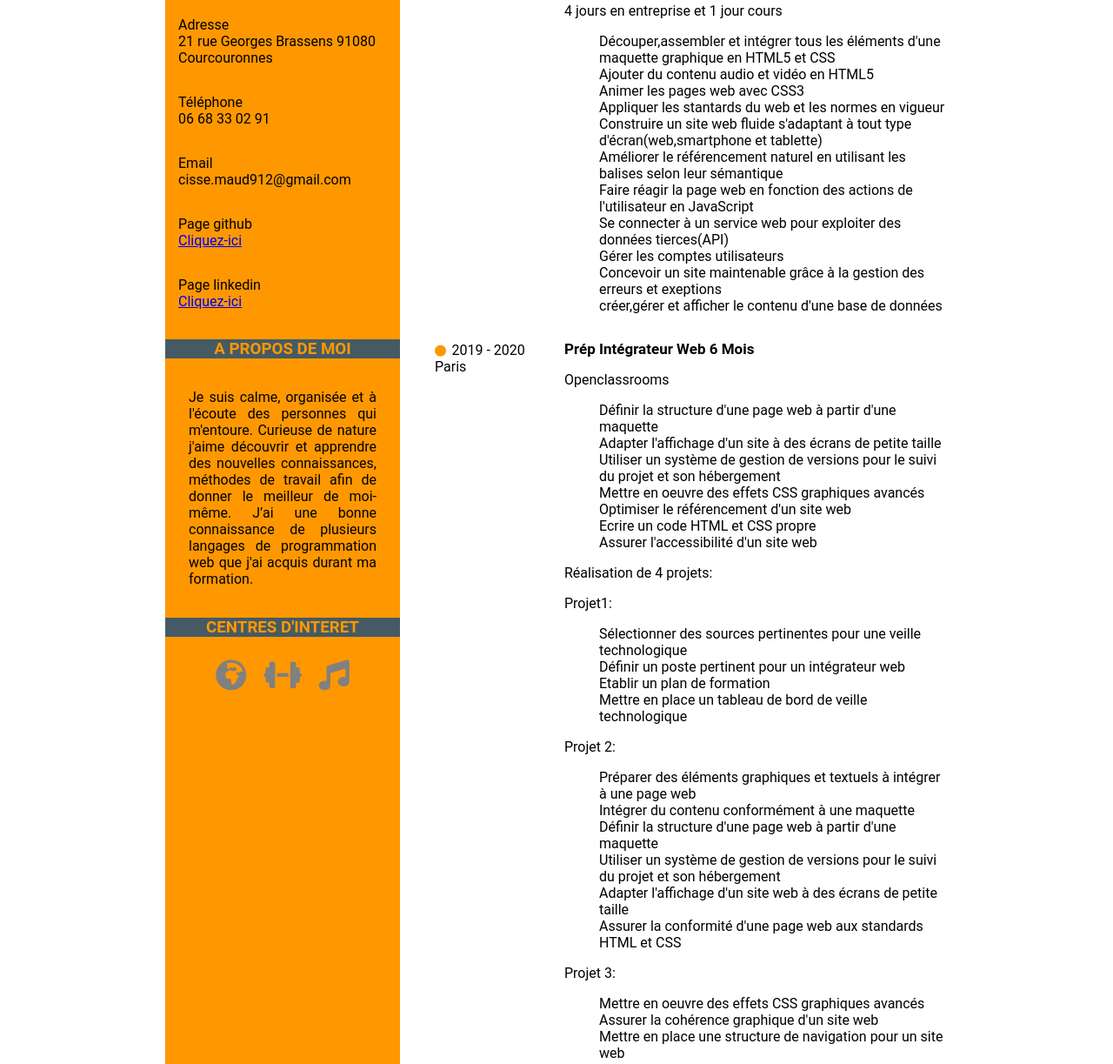
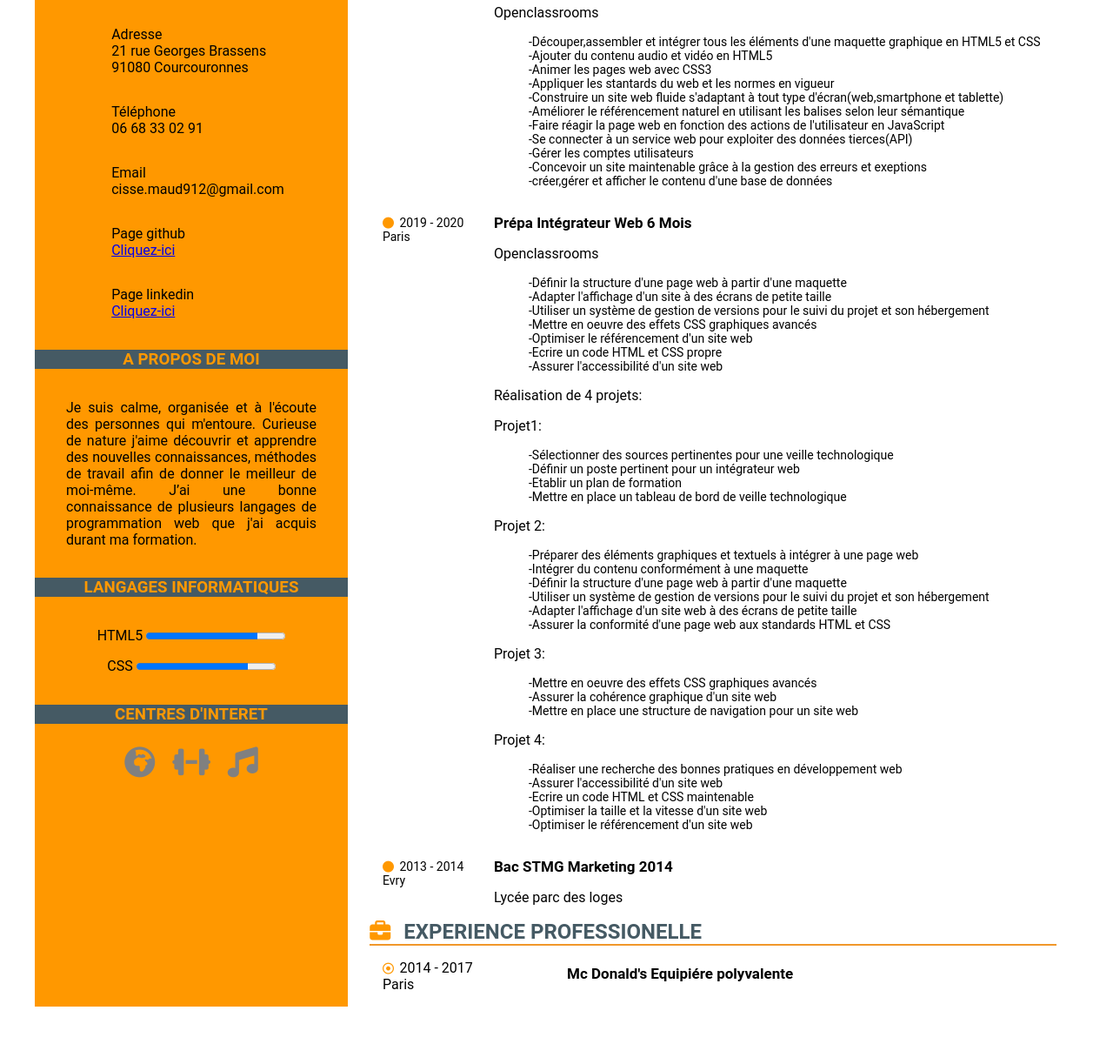
Before and after one commit to Maud-CISSE/CVCISSEMAUD, a plain HTML site: page index.html in a window 1280 px wide. Shown: the part 295-1518 px from the top of the page at 87% size. After the commit the page ends 1452 px from the top, so only its background shows below. Drawn offline with Linux system fonts and the light colour scheme.

Commit message:
Add files via upload

```diff
--- a/index.html
+++ b/index.html
@@ -14,18 +14,18 @@
 
 		<aside id="informations">
 			<figure class="infos">
-				<img id="photo" src="images/maudcissecv.JPG" alt="photo">
+				<img id="photo" src="images/maudcv.JPG" alt="photo">
 			</figure>
 
 			<section id="contact">
 				<div>
 					<h3>CONTACT</h3>
 					<div class="sousContact">
-						<p> Adresse<br/>21 rue Georges Brassens 91080 Courcouronnes</p>
+						<p> Adresse<br/>21 rue Georges Brassens<br>91080 Courcouronnes</p>
 			            <p>Téléphone<br/>06 68 33 02 91</p>
 						<p>Email<br/>cisse.maud912@gmail.com</p>
 						<p>Page github<br/><a href="https://github.com/Maud-CISSE">Cliquez-ici</a></p>
-						<p>Page linkedin<br/><a href="https://www.linkedin.com/feed/">Cliquez-ici</a></p>
+						<p>Page linkedin<br/><a href="https://www.linkedin.com/in/maud-cisse-09bba4198/">Cliquez-ici</a></p>
 					</div>
 				</div>
 			</section>
@@ -38,6 +38,21 @@
 					<p>Je suis calme, organisée et à l'écoute des personnes qui m'entoure. Curieuse de nature j'aime découvrir et apprendre des nouvelles connaissances, méthodes de travail afin de donner le meilleur de moi-même. J’ai une bonne connaissance de plusieurs langages de programmation web que j'ai acquis durant ma formation.</p>
 				</div>
 			</section>
+
+			<section id="informatique">
+				<div>
+					<h3>LANGAGES INFORMATIQUES</h3>
+				</div>
+
+				<div>
+					<article id="articleInfor">
+						<p>HTML5 <progress class="avancement" value="80" max="100"></progress></p>
+						<p>CSS <progress class="avancement" value="80" max="100"></progress></p>
+					</article>
+		        </div>
+
+			</section>
+
 
 			<section class="hobbies">
 				<div>
@@ -57,6 +72,7 @@
 	 		<header>
 	    		<h1><span>MAUD</span> CISSE</h1>
 	      		<h3><span>Dével</span>oppeuse web alternance</h3>
+	      		<p>4 jours en entreprise et 1 jour en formation durée de l'alternance 1 an</p>
 	      	</header>
 
 	 		<section id="formation">
@@ -74,19 +90,18 @@
 				    <div>
 					    <h2>Développeuse web alternance</h2>
 					    <p>Openclassrooms</p>
-					    <p>4 jours en entreprise et 1 jour cours</p>
 					    <ul>
-					    	<li>Découper,assembler et intégrer tous les éléments d'une maquette graphique en HTML5 et CSS</li>
-					    	<li>Ajouter du contenu audio et vidéo en HTML5</li>
-					    	<li>Animer les pages web avec CSS3</li>
-					    	<li>Appliquer les stantards du web et les normes en vigueur</li>
-					    	<li>Construire un site web fluide s'adaptant à tout type d'écran(web,smartphone et tablette)</li>
-					    	<li>Améliorer le référencement naturel en utilisant les balises selon leur sémantique</li>
-					    	<li>Faire réagir la page web en fonction des actions de l'utilisateur en JavaScript</li>
-					    	<li>Se connecter à un service web pour exploiter des données tierces(API)</li>
-					    	<li>Gérer les comptes utilisateurs</li>
-					    	<li>Concevoir un site maintenable grâce à la gestion des erreurs et exeptions</li>
-					    	<li>créer,gérer et afficher le contenu d'une base de données</li>
+					    	<li>-Découper,assembler et intégrer tous les éléments d'une maquette graphique en HTML5 et CSS</li>
+					    	<li>-Ajouter du contenu audio et vidéo en HTML5</li>
+					    	<li>-Animer les pages web avec CSS3</li>
+					    	<li>-Appliquer les stantards du web et les normes en vigueur</li>
+					    	<li>-Construire un site web fluide s'adaptant à tout type d'écran(web,smartphone et tablette)</li>
+					    	<li>-Améliorer le référencement naturel en utilisant les balises selon leur sémantique</li>
+					    	<li>-Faire réagir la page web en fonction des actions de l'utilisateur en JavaScript</li>
+					    	<li>-Se connecter à un service web pour exploiter des données tierces(API)</li>
+					    	<li>-Gérer les comptes utilisateurs</li>
+					    	<li>-Concevoir un site maintenable grâce à la gestion des erreurs et exeptions</li>
+					    	<li>-créer,gérer et afficher le contenu d'une base de données</li>
 					    </ul>
 					    </div>
 				</article>
@@ -99,47 +114,47 @@
 					</div>
 
 					<div>
-						<h2>Prép Intégrateur Web 6 Mois</h2>
+						<h2>Prépa Intégrateur Web 6 Mois</h2>
 						<p>Openclassrooms</p>
-						<ul><li>Définir la structure d'une page web à partir d'une maquette</li>
-							<li>Adapter l'affichage d'un site à des écrans de petite taille</li>
-							<li>Utiliser un système de gestion de versions pour le suivi du projet et son hébergement</li>
-							<li>Mettre en oeuvre des effets CSS graphiques avancés</li>
-							<li>Optimiser le référencement d'un site web</li>
-							<li>Ecrire un code HTML et CSS propre</li>
-							<li>Assurer l'accessibilité d'un site web</li>
+						<ul><li>-Définir la structure d'une page web à partir d'une maquette</li>
+							<li>-Adapter l'affichage d'un site à des écrans de petite taille</li>
+							<li>-Utiliser un système de gestion de versions pour le suivi du projet et son hébergement</li>
+							<li>-Mettre en oeuvre des effets CSS graphiques avancés</li>
+							<li>-Optimiser le référencement d'un site web</li>
+							<li>-Ecrire un code HTML et CSS propre</li>
+							<li>-Assurer l'accessibilité d'un site web</li>
 						</ul>
 
 						<p>Réalisation de 4 projets:</p>
 								<p>Projet1:</p>
 								<ul>
-								<li>Sélectionner des sources pertinentes pour une veille technologique</li>
-								<li>Définir un poste pertinent pour un intégrateur web</li>
-								<li>Etablir un plan de formation</li>
-								<li>Mettre en place un tableau de bord de veille technologique</li>
+								<li>-Sélectionner des sources pertinentes pour une veille technologique</li>
+								<li>-Définir un poste pertinent pour un intégrateur web</li>
+								<li>-Etablir un plan de formation</li>
+								<li>-Mettre en place un tableau de bord de veille technologique</li>
 							</ul>
 								<p>Projet 2:</p>
 								<ul>
-								<li>Préparer des éléments graphiques et textuels à intégrer à une page web</li>
-								<li>Intégrer du contenu conformément à une maquette</li>
-								<li>Définir la structure d'une page web à partir d'une maquette</li>
-								<li>Utiliser un système de gestion de versions pour le suivi du projet et son hébergement</li>
-								<li>Adapter l'affichage d'un site web à des écrans de petite taille</li>
-								<li>Assurer la conformité d'une page web aux standards HTML et CSS</li>
+								<li>-Préparer des éléments graphiques et textuels à intégrer à une page web</li>
+								<li>-Intégrer du contenu conformément à une maquette</li>
+								<li>-Définir la structure d'une page web à partir d'une maquette</li>
+								<li>-Utiliser un système de gestion de versions pour le suivi du projet et son hébergement</li>
+								<li>-Adapter l'affichage d'un site web à des écrans de petite taille</li>
+								<li>-Assurer la conformité d'une page web aux standards HTML et CSS</li>
 							</ul>
 								<p>Projet 3:</p>
 								<ul>
-								<li>Mettre en oeuvre des effets CSS graphiques avancés</li>
-								<li>Assurer la cohérence graphique d'un site web</li>
-								<li>Mettre en place une structure de navigation pour un site web</li>
+								<li>-Mettre en oeuvre des effets CSS graphiques avancés</li>
+								<li>-Assurer la cohérence graphique d'un site web</li>
+								<li>-Mettre en place une structure de navigation pour un site web</li>
 							</ul>
 							<p>Projet 4:</p>
 							<ul>
-								<li>Réaliser une recherche des bonnes pratiques en développement web</li>
-								<li>Assurer l'accessibilité d'un site web</li>
-								<li>Ecrire un code HTML et CSS maintenable</li>
-								<li>Optimiser la taille et la vitesse d'un site web</li>
-								<li>Optimiser le référencement d'un site web</li>
+								<li>-Réaliser une recherche des bonnes pratiques en développement web</li>
+								<li>-Assurer l'accessibilité d'un site web</li>
+								<li>-Ecrire un code HTML et CSS maintenable</li>
+								<li>-Optimiser la taille et la vitesse d'un site web</li>
+								<li>-Optimiser le référencement d'un site web</li>
 
 							</ul>
 					</div>
@@ -175,29 +190,10 @@
 				    </div>
 
 		    		<div>
-						<h4>Mc Donald's</h4>
-						<p>Equipiére polyvalente</p>
-				        <ul>
-						  <li>Relation client</li>
-						</ul>
+						<h4>Mc Donald's Equipiére polyvalente</h4>
 						</div>
 		    	</article>
 			</section>
-
-			<section id="informatique">
-				<div class="myTitle">
-					<h2><i class="fas fa-laptop"></i>LANGAGES INFORMATIQUES</h2>
-				</div>
-
-				<div>
-					<article class="articleInfor">
-						<p>HTML5 <progress class="avancement" value="80" max="100"></progress></p>
-						<p>CSS <progress class="avancement" value="80" max="100"></progress></p>
-		    		</article>
-		        </div>
-
-			</section>
-
 		</main>
 
 	</body>
--- a/style.css
+++ b/style.css
@@ -8,7 +8,7 @@ body
     display: flex;
     flex-direction: row;
     overflow-x: hidden;
-    width: 900px;
+    width: 1200px;
 }
 
 #informations{
@@ -24,21 +24,22 @@ body
     color: #FF9800;
 }
 
+#informatique div:nth-child(2) article p
+{
+	text-align: center;
+}
 
 .infos{
 	text-align: center;;
-	height: 10%;
+	height: 15%;
 }
 
 .infos img{
-	width: 100%;
+	width: 90%;
 	height: 80%;
     border-radius: 48%;
     transform: rotate(90deg);
-    margin-top: 40px;
-}
-
-#contact{
+    margin-top: 20px;
 }
 
 #contact div{
@@ -64,6 +65,11 @@ body
     width: 80%;
     text-align: justify;
     margin: auto;
+}
+
+.articleInfor{
+	width: 100%;
+	text-align: center;
 }
 
 .hobbies figure{
@@ -101,6 +107,10 @@ body
     font-style: italic;
 }
 
+#expAndTrain header p{
+	font-size: 17px;
+}
+
 .myTitle{
 	    margin-left: 3%;
     border-bottom: 2px solid #f0972a;
@@ -125,15 +135,23 @@ body
 }
 
 .articleFormation div:nth-child(1){
-	width: 30%;
+	width: 20%;
 }
 
 .articleFormation div:nth-child(2){
-	width: 70%;
+	width: 80%;
 }
 
 .articleFormation div:nth-child(2) h2{
 	font-size: 17px;
+}
+
+.articleFormation div:nth-child(2) ul li{
+	font-size: 14px;
+}
+
+.articleFormation div:nth-child(1) ul li{
+	font-size: 14px;
 }
 
 .articleExp{
@@ -163,11 +181,6 @@ body
 	display: flex;
 	flex-direction: column;
 	justify-content: space-around;
-}
-
-.articleInfor{
-	width: 50%;
-	text-align: center;
 }
 
 ul
```
Also changed, not shown: images/maudcv.JPG (added).
